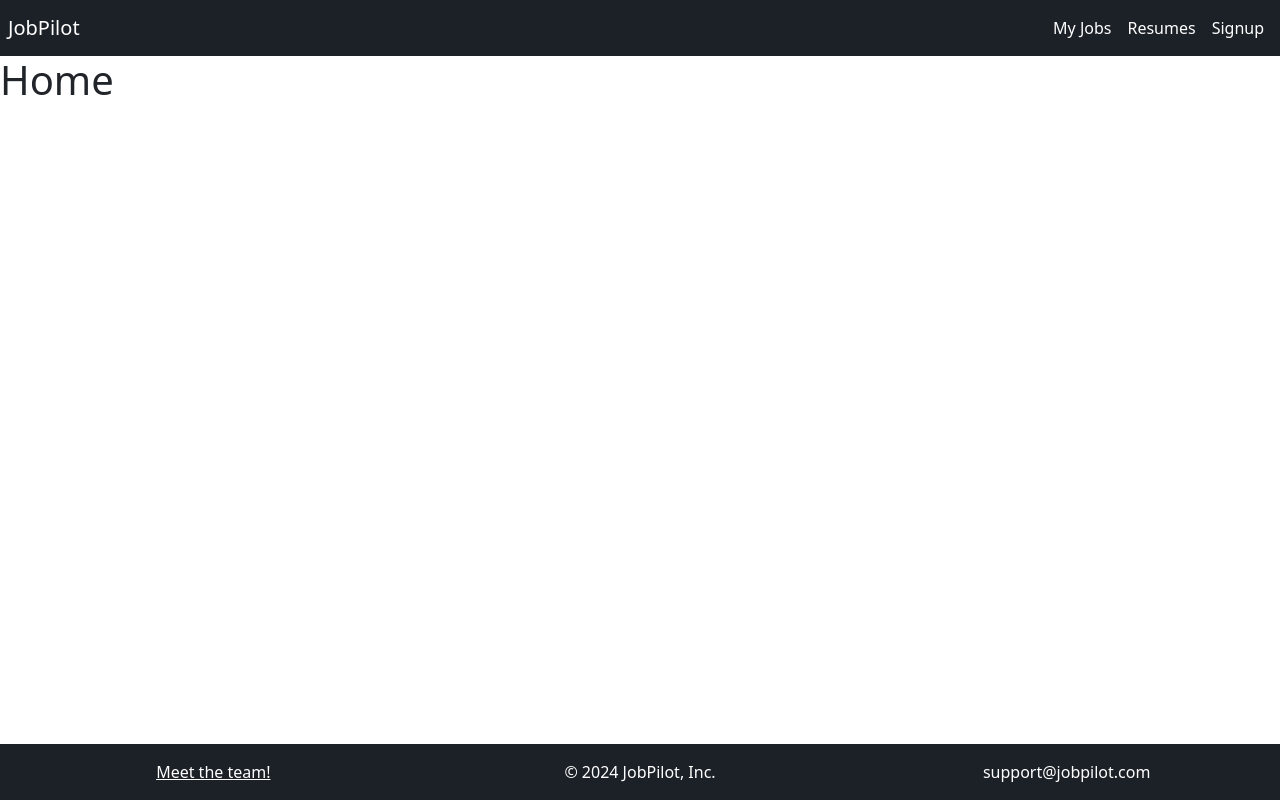
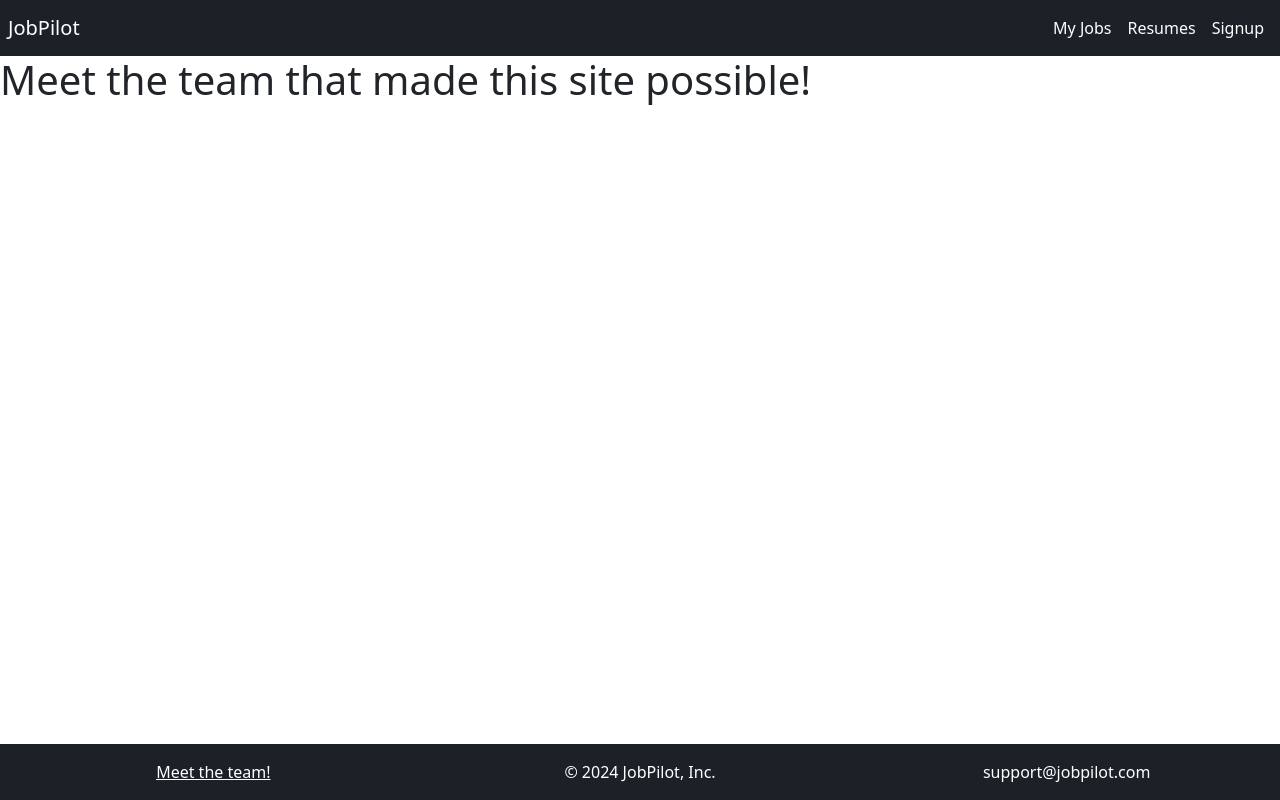
Before and after one commit to Ms-Meredith-McD/JobPilot, a React (Vite) app in the folder client/: page /team in a window 1280 px wide. Built offline with nearby package versions, Linux system fonts and the light colour scheme.

Commit message:
created a new Team.jsx in pages. added it to the router

```diff
--- a/client/src/App.jsx
+++ b/client/src/App.jsx
@@ -3,6 +3,7 @@ import Home from "./pages/Home";
 import Login from "./pages/Login";
 import Resume from "./pages/Resume";
 import Jobs from "./pages/Jobs";
+import Team from "./pages/Team"
 import { BrowserRouter, Routes, Route } from "react-router-dom";
 import Footer from "./components/Footer";
 import Header from "./components/Header";
@@ -18,6 +19,7 @@ function App() {
             <Route path="/login" element={<Login />} />
             <Route path="/resume" element={<Resume />} />
             <Route path="/jobs" element={<Jobs />} />
+            <Route path="/team" element={<Team />} />
             <Route path="*" element={<Home />} />
           </Routes>
         </BrowserRouter>
--- /dev/null
+++ b/client/src/pages/Team.jsx
@@ -0,0 +1,11 @@
+function Team() {
+
+
+    return (
+      <>
+  <h1>Meet the team that made this site possible!</h1>
+      </>
+    )
+  }
+
+  export default Team
```
Also changed, not shown: 1 other file (tests, documents, lock files or other folders).
